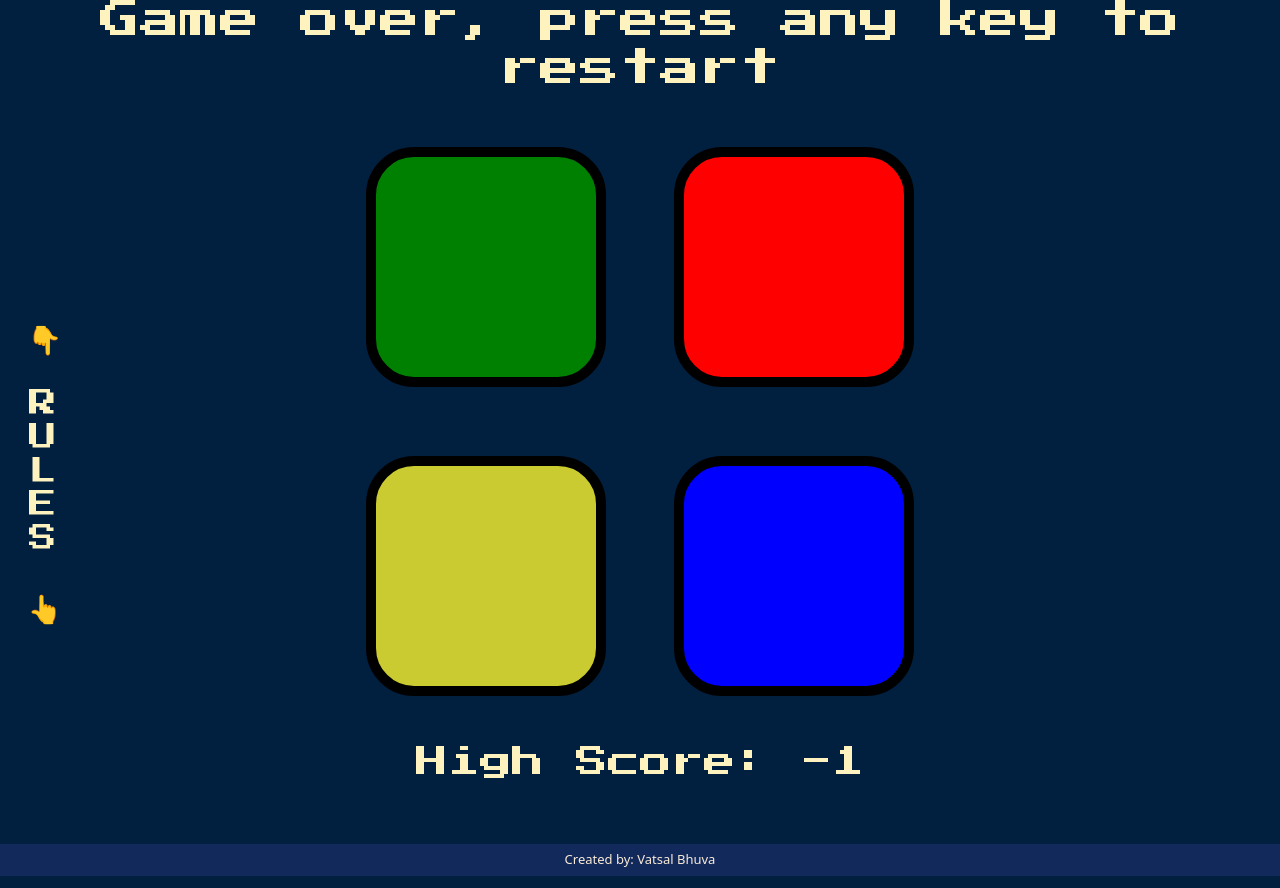
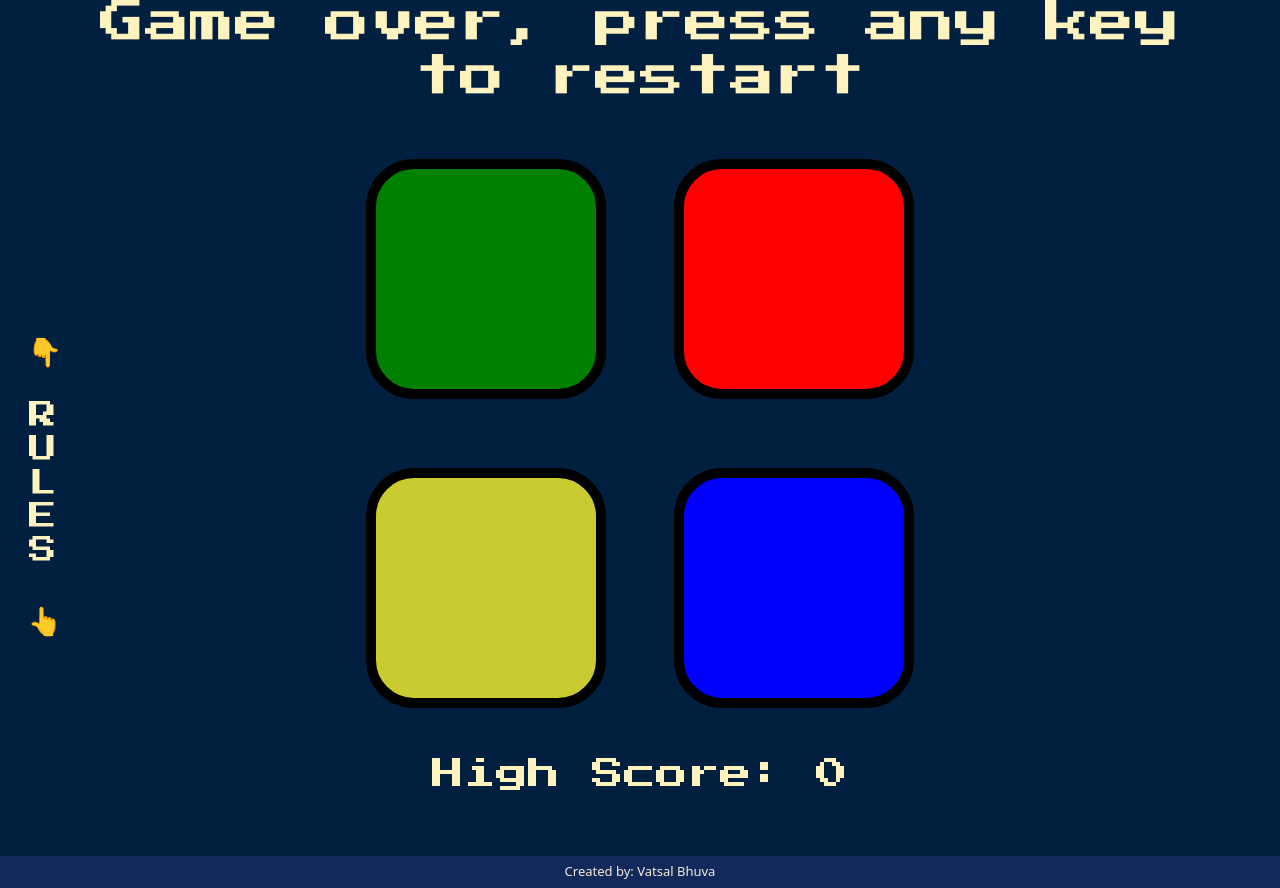
Before and after one commit to VatsalBhuva11/simon-game, a plain HTML site: page index.html in a window 1280 px wide. Both pictures are taken after a click on the element 485 px from the left and 219 px from the top of the page. Drawn offline with nearby package versions, Linux system fonts and the light colour scheme.

Commit message:
fixed high score bug

```diff
--- a/script.js
+++ b/script.js
@@ -60,7 +60,9 @@ function gameOver(){
     setTimeout(function(){
         $('body').css("background-color", "#011F3F");
     }, 200);
-    $('.score').text(currHighScore-1);
+    if (currHighScore > 0){
+        $('.score').text(currHighScore-1);
+    }
 
 }
 
@@ -90,89 +92,3 @@ function animatePress(userChosenColor){
         $("#"+userChosenColor).removeClass("clicked");
     }, 100);
 }
-
-
-
-
-
-
-
-
-
-
-
-
-
-// function selectRandomTile(){
-//     let tileNum = Math.ceil(Math.random()*4);
-//     return tileNum;
-// }
-
-// function tileClassFromNumber(tileNum){
-//     if (tileNum == 1) return "green";
-//     else if (tileNum == 2) return "red";
-//     else if(tileNum == 3) return "yellow";
-//     else return "blue";
-// }
-
-// function playSound(tileClassName){
-//     $("."+tileClassName).addClass("clicked");
-//     let audio = new Audio("./sounds/"+tileClassName+".mp3");
-//     audio.play();
-//     setTimeout(function(){$("."+tileClassName).removeClass("clicked");}, 100);
-// }
-
-
-// function wrong(){
-//     $("body").addClass("wrong");
-//     setTimeout(function(){
-//         $("body").removeClass("wrong");
-//     }, 100);
-//     $("h1").text("Game Over, Press Any Key to Restart")
-// }
-
-// function checkClicked(){
-
-// }
-
-
-// function animateTile(tileNum){
-//     let tileClassName = tileClassFromNumber(tileNum);
-//     let audio = new Audio("./sounds/"+tileClassName+".mp3");
-//     audio.play();
-//     $("."+tileClassName).animate({
-//         opacity: 0.3
-//     }, 200).animate({ //the 150 is the duration of the transition
-//         opacity: 1
-//     }, 200)
-//     // if ( != tileNum){
-//     //     $("body").addClass("wrong");
-//     // }
-
-// }
-
-// $(".tile").click(function() {
-//     alert(this.id);
-// });
-
-// $(document).keypress(function(){
-//     let flag = 0;
-//     let arrOfTiles = []; let keepTileTrack = 0;
-//     let userTiles = []; let userTileTrack = 0;
-//     let initialTileNumber;
-//     if (flag === 0){
-//         initialTileNumber = selectRandomTile();
-//         flag = 1;
-//         $("h1").text("Level 1");
-//         animateTile(initialTileNumber);
-//         arrOfTiles.push(tileClassFromNumber(initialTileNumber));
-//     }
-//     while (userTiles.length < arrOfTiles.length){
-//         if (this.id != arrOfTiles[i]){
-//             wrong();
-//         }
-//     }
-
-
-
-// })
--- a/style.css
+++ b/style.css
@@ -14,6 +14,7 @@ h1, h2, h3{
 }
 h1{
     padding: 7px;
+    font-size: 45px;
 }
 
 h2{
```
